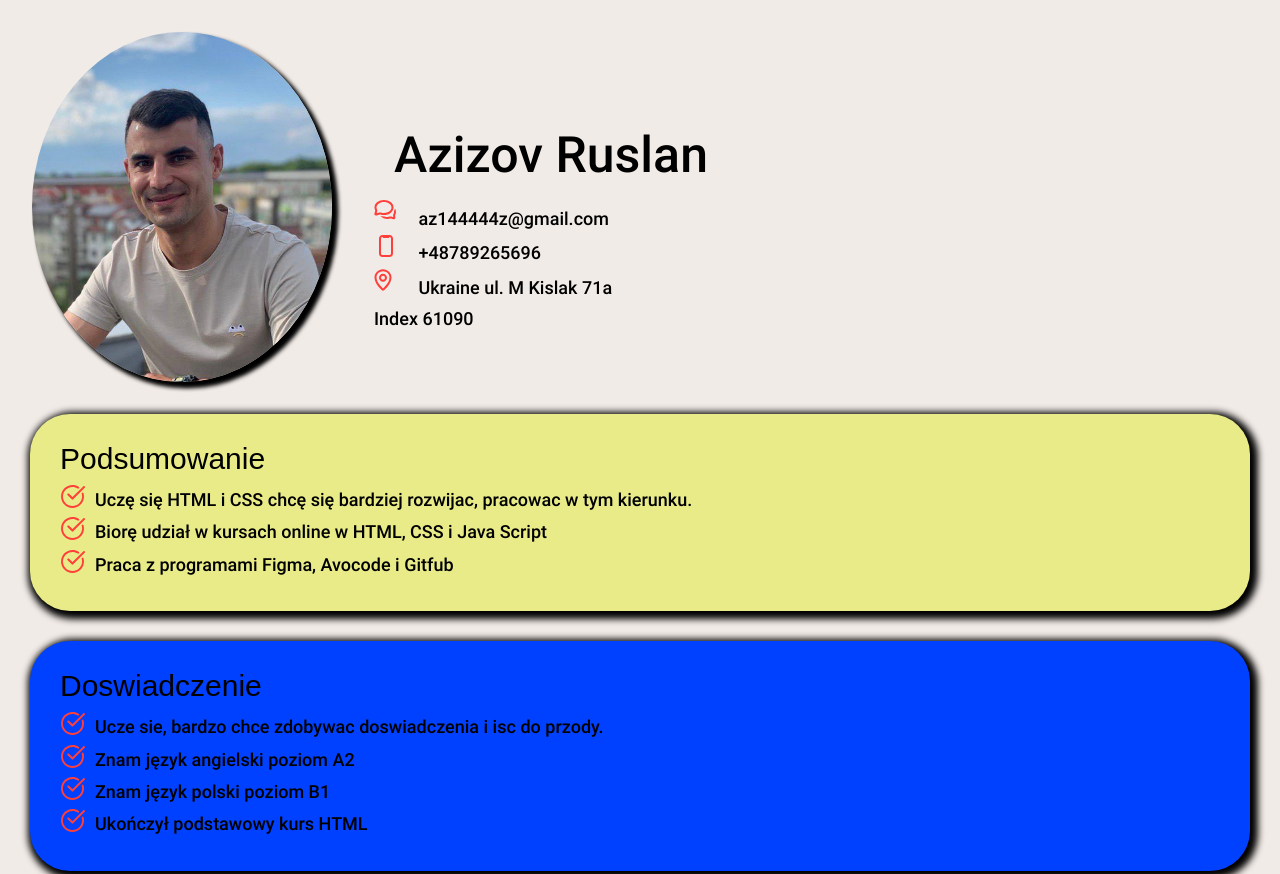
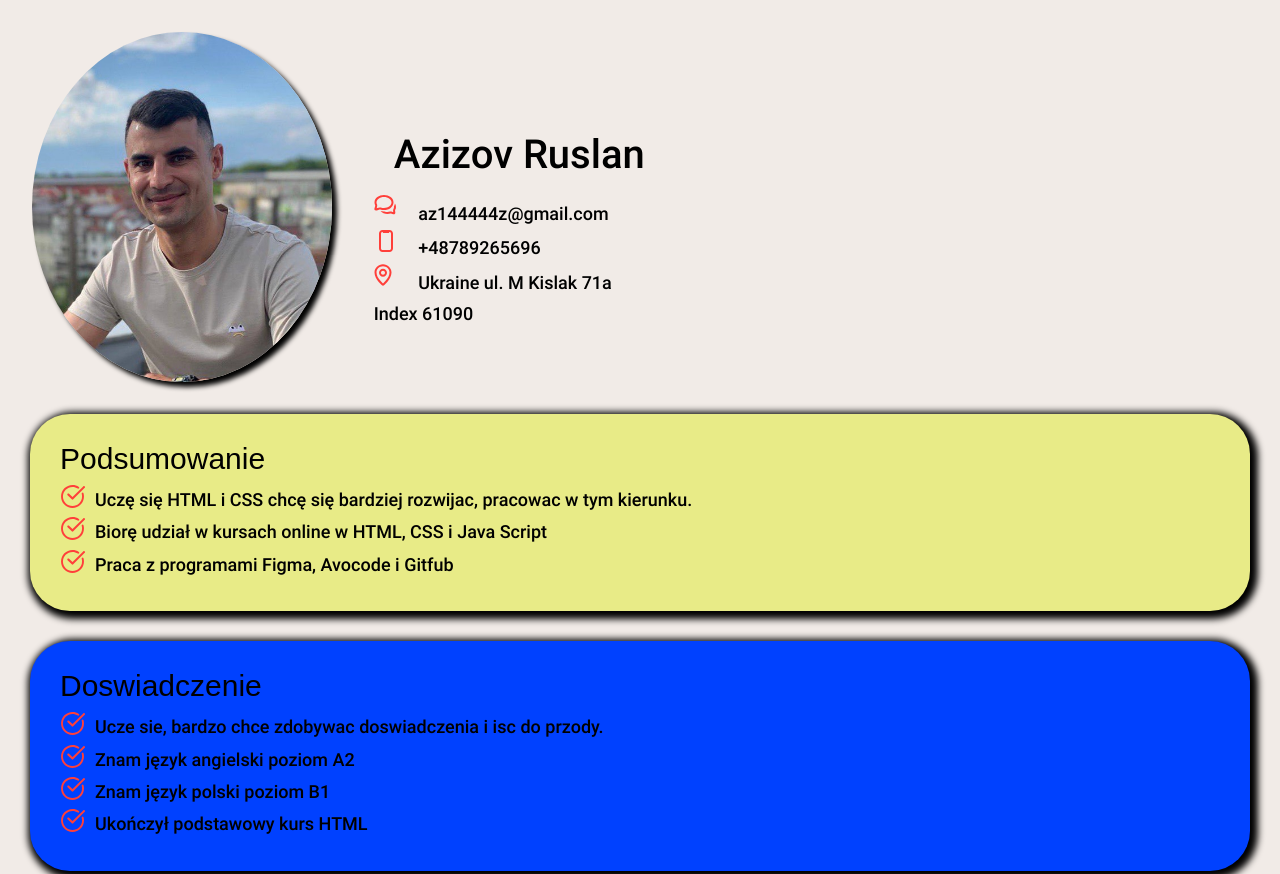
Before and after one commit to Rus144444/cv, a plain HTML site: page index.html in a window 1280 px wide. Shown: the top 874 px of the page. Drawn offline with Linux system fonts and the light colour scheme.

Commit message:
Add files via upload

```diff
--- a/css/style.css
+++ b/css/style.css
@@ -58,15 +58,11 @@ body{
     font-family: Roboto;
     font-size: 18px;
 }
-.container__img{
-    line-height: 140%;
-    margin-right: 50px;
-}
 
-container__text-content,h1{
+.container__title{
     color: #000;
-    font-size: 50px;
     margin: 20px;
+    font-size: 40px;
 }
 
 .container__list{
@@ -119,7 +115,7 @@ container__text-content,h1{
     transform: scale(1.5);
 }
 
-.img{
+.container__img{
     max-height: 350px;
     max-width: 300px;
     border-radius: 50%;
--- a/index.html
+++ b/index.html
@@ -11,13 +11,11 @@
     <div class="container__body">
         <table>
             <td>
-                <div class="container__img img">
-                    <img class="img" src="img/IMG_7092 2.JPG" alt="It is my photo">
-                 </div>
+                <img class="container__img" src="img/IMG_7092 2.JPG" alt="It is my photo">
             </td>
             <td>
-                <div class="container__text-content">
-                    <h1>Azizov Ruslan</h1>
+                <div class="container__content">
+                    <h1 class="container__title">Azizov Ruslan</h1>
                         <ul class="container__list">
                             <li class="container__list__mail">
                                 az144444z@gmail.com
```
